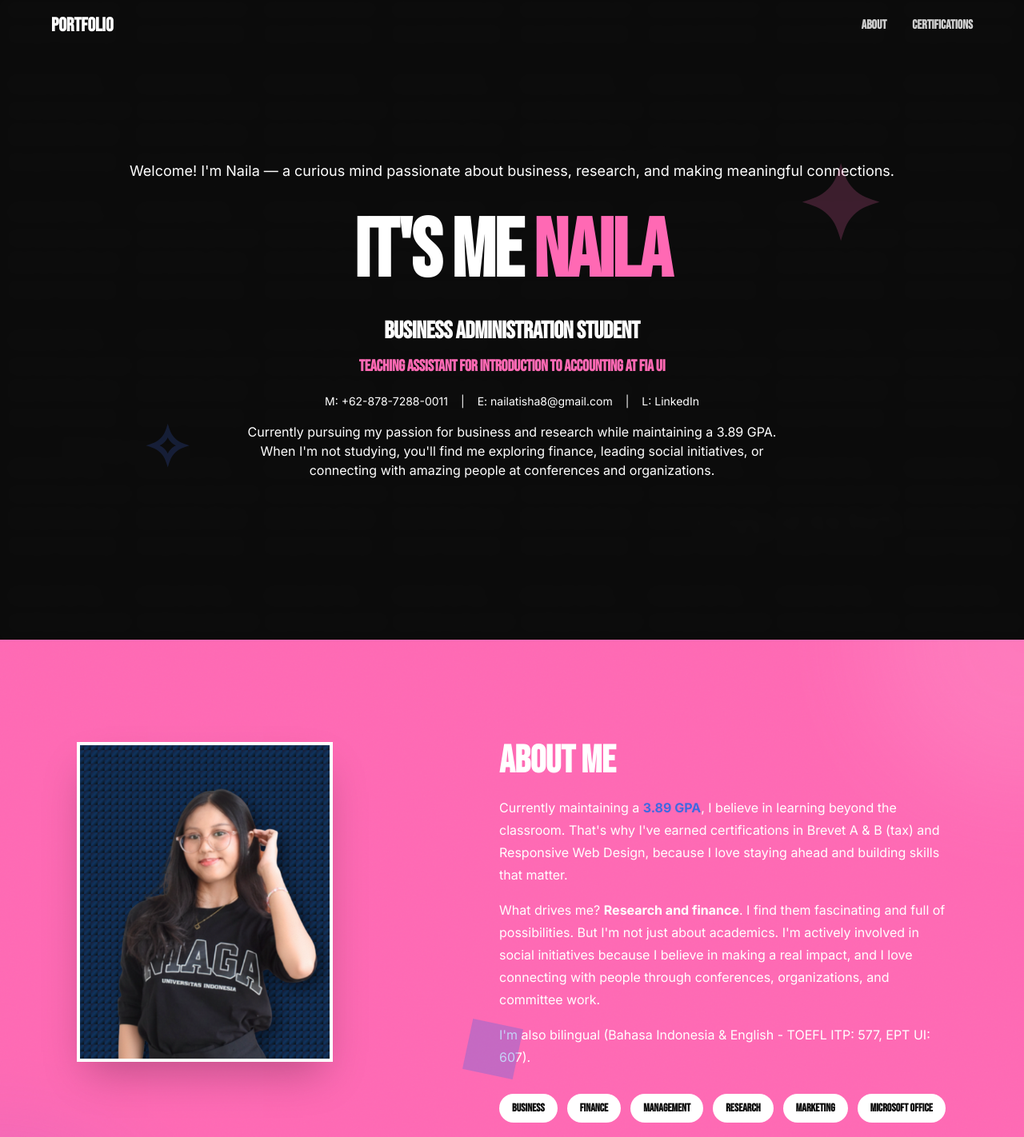
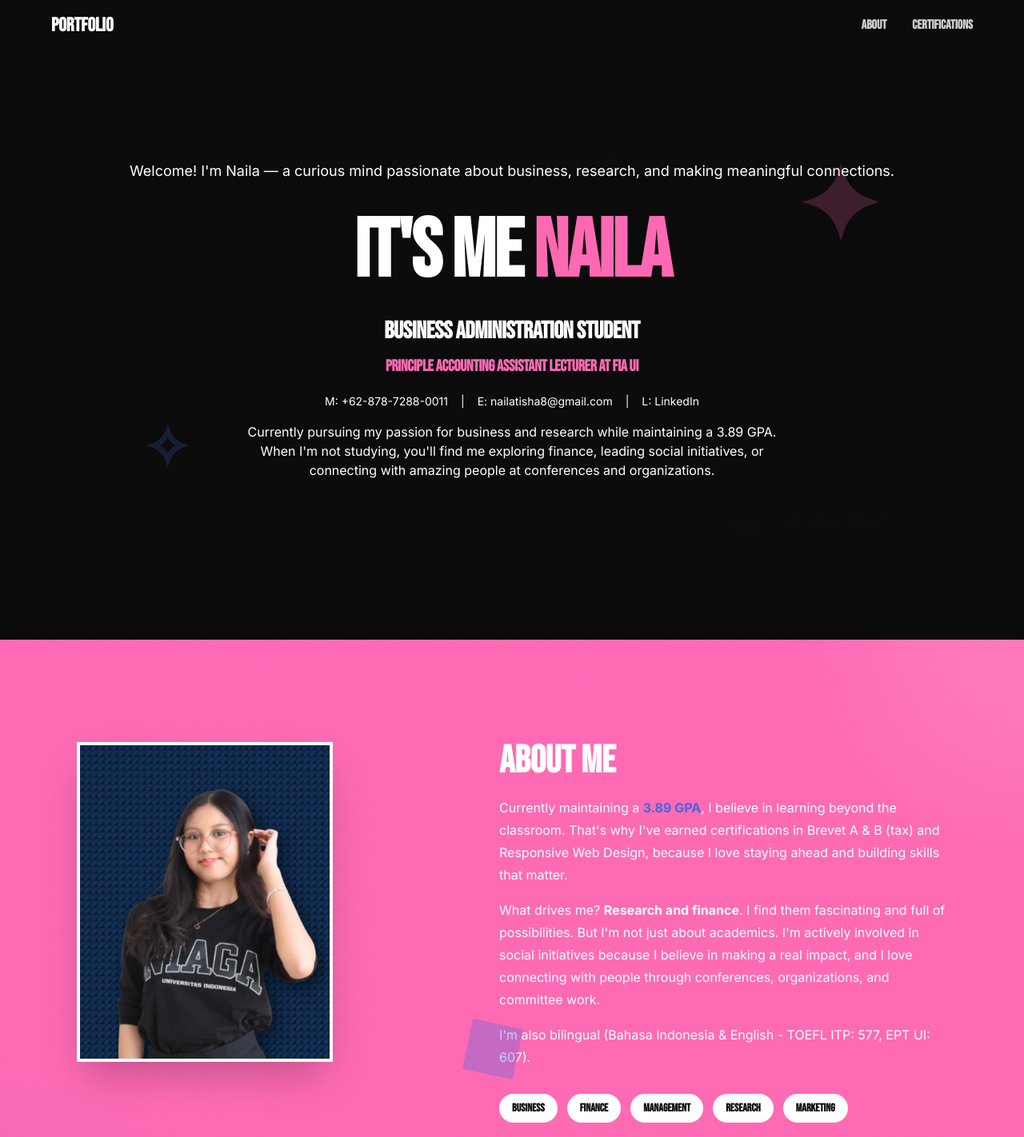
Before and after one commit to nailatisha/portfoliowebsite, a Next.js app: page / in a window 1280 px wide. Shown: the top 1422 px of the page at 80% size. Built offline with nearby package versions, Linux system fonts and the light colour scheme; a web font is replaced by a local one.

Commit message:
Update Hero title, About CV download, and remove Microsoft Office skill

```diff
--- a/components/About.tsx
+++ b/components/About.tsx
@@ -11,8 +11,8 @@ export default function About() {
     // Create a simple PDF download simulation
     // In production, replace this with actual PDF file path
     const link = document.createElement('a')
-    link.href = '/cv.pdf' // Replace with your actual CV file path
-    link.download = 'CV.pdf'
+    link.href = 'cv_naila.pdf' // Replace with your actual CV file path
+    link.download = 'CV_Naila.pdf'
     document.body.appendChild(link)
     link.click()
     document.body.removeChild(link)
@@ -96,7 +96,7 @@ export default function About() {
               transition={{ delay: 0.5 }}
               className="flex flex-wrap gap-2 md:gap-3 pt-3"
             >
-              {['Business', 'Finance', 'Management', 'Research', 'Marketing', 'Microsoft Office'].map((skill, index) => (
+              {['Business', 'Finance', 'Management', 'Research', 'Marketing'].map((skill, index) => (
                 <span
                   key={skill}
                   className="px-3 py-1.5 md:px-4 md:py-2 bg-editorial-white text-editorial-black rounded-full text-xs md:text-sm font-bold font-display hover:bg-editorial-blue-accent hover:text-editorial-white transition-colors"
--- a/components/Hero.tsx
+++ b/components/Hero.tsx
@@ -79,7 +79,7 @@ export default function Hero() {
               letterSpacing: '-0.01em',
             }}
           >
-            Teaching Assistant for Introduction to Accounting at FIA UI
+            Principle Accounting Assistant Lecturer at FIA UI
           </motion.p>
 
           {/* Contact Info */}
```
Also changed, not shown: 1 other file (tests, documents, lock files or other folders).
